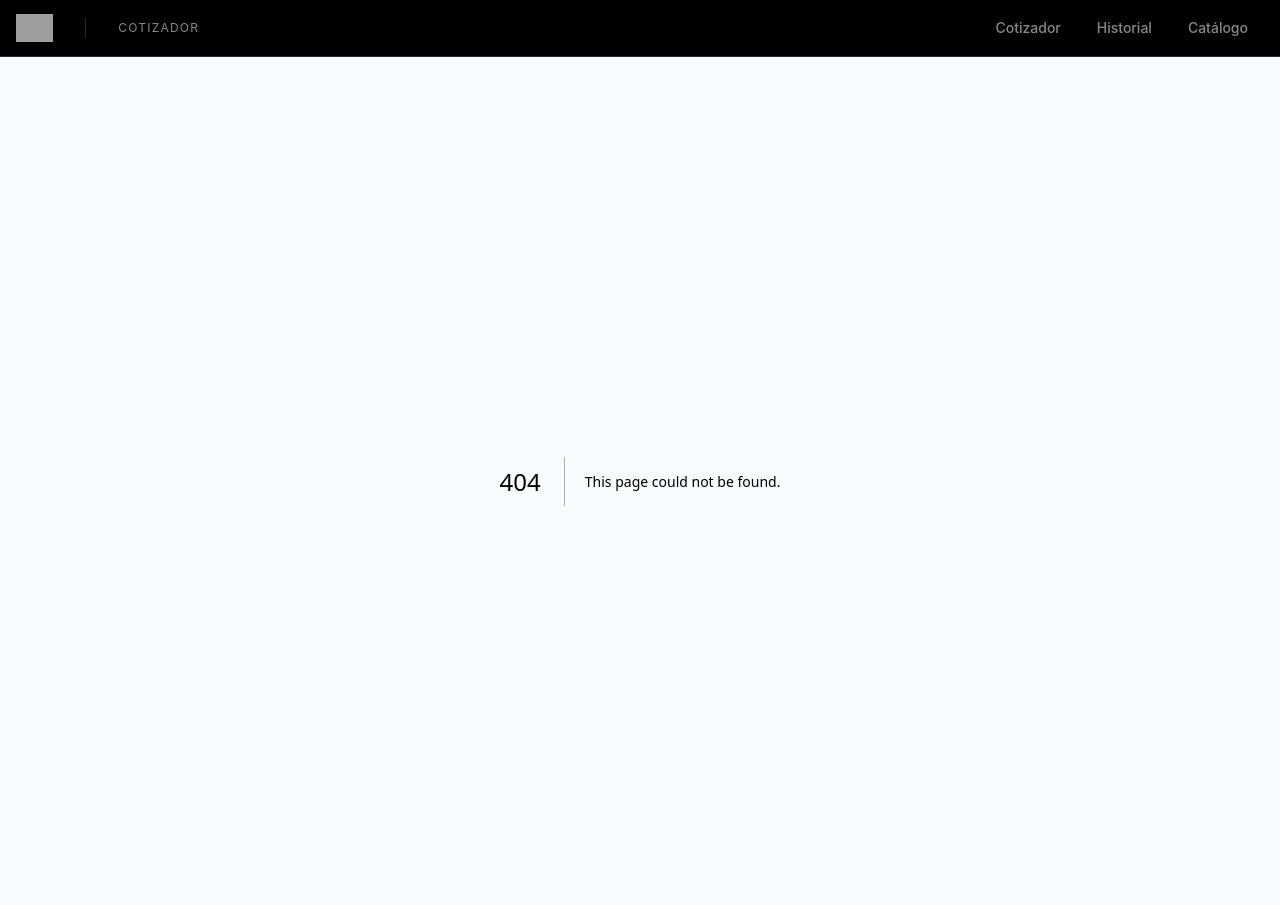
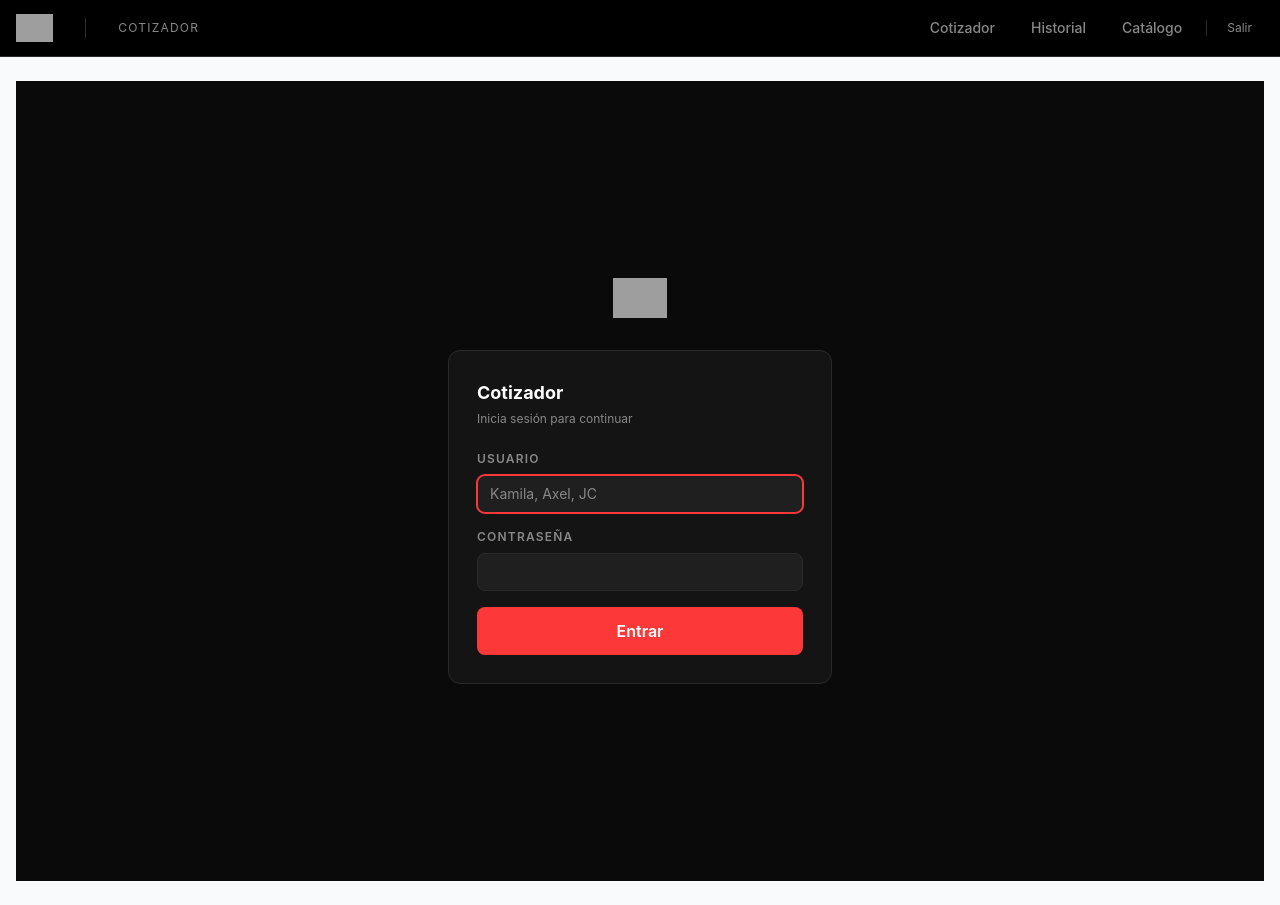
Before and after one commit to axelmtz443/cotizador, a Next.js app: page /login in a window 1280 px wide. Before the commit this address had no page. Built offline with nearby package versions, Linux system fonts and the light colour scheme; grey boxes are pictures that could not be loaded.

Commit message:
feat: autenticacion con login Kamila/Axel/JC + boton salir

```diff
--- /dev/null
+++ b/src/app/api/auth/route.ts
@@ -0,0 +1,27 @@
+import { NextRequest, NextResponse } from "next/server";
+
+const USUARIOS = ["kamila", "axel", "jc"];
+const PASSWORD = "GWP2026";
+
+export async function POST(req: NextRequest) {
+  const { usuario, password } = await req.json();
+
+  if (!USUARIOS.includes(usuario?.toLowerCase()) || password !== PASSWORD) {
+    return NextResponse.json({ error: "Usuario o contraseña incorrectos" }, { status: 401 });
+  }
+
+  const res = NextResponse.json({ ok: true });
+  res.cookies.set("xeryus_auth", "GWP2026_OK", {
+    httpOnly: true,
+    sameSite: "lax",
+    path: "/",
+    maxAge: 60 * 60 * 24 * 7, // 7 días
+  });
+  return res;
+}
+
+export async function DELETE() {
+  const res = NextResponse.json({ ok: true });
+  res.cookies.delete("xeryus_auth");
+  return res;
+}
--- /dev/null
+++ b/src/app/login/page.tsx
@@ -0,0 +1,96 @@
+"use client";
+import { useState } from "react";
+import { useRouter } from "next/navigation";
+import Image from "next/image";
+
+export default function LoginPage() {
+  const router = useRouter();
+  const [usuario, setUsuario] = useState("");
+  const [password, setPassword] = useState("");
+  const [error, setError] = useState("");
+  const [loading, setLoading] = useState(false);
+
+  async function handleSubmit(e: React.FormEvent) {
+    e.preventDefault();
+    setLoading(true);
+    setError("");
+
+    const res = await fetch("/api/auth", {
+      method: "POST",
+      headers: { "Content-Type": "application/json" },
+      body: JSON.stringify({ usuario, password }),
+    });
+
+    if (res.ok) {
+      router.push("/");
+      router.refresh();
+    } else {
+      const data = await res.json();
+      setError(data.error ?? "Error al iniciar sesión");
+      setLoading(false);
+    }
+  }
+
+  return (
+    <div className="min-h-screen bg-xeryus-black flex items-center justify-center p-4">
+      <div className="w-full max-w-sm">
+        <div className="flex justify-center mb-8">
+          <img
+            src="https://xeryusinvest.com/wp-content/uploads/2026/01/Xeryus-Logo-White-1024x282.webp"
+            alt="XERYUS"
+            className="h-10 object-contain"
+          />
+        </div>
+
+        <div className="card p-7">
+          <h1 className="text-lg font-bold text-white mb-1">Cotizador</h1>
+          <p className="text-xs text-xeryus-muted mb-6">Inicia sesión para continuar</p>
+
+          <form onSubmit={handleSubmit} className="space-y-4">
+            <div>
+              <label className="text-xs font-semibold text-xeryus-muted uppercase tracking-widest block mb-2">
+                Usuario
+              </label>
+              <input
+                type="text"
+                value={usuario}
+                onChange={(e) => setUsuario(e.target.value)}
+                placeholder="Kamila, Axel, JC"
+                className="input-field"
+                autoComplete="username"
+                autoFocus
+              />
+            </div>
+
+            <div>
+              <label className="text-xs font-semibold text-xeryus-muted uppercase tracking-widest block mb-2">
+                Contraseña
+              </label>
+              <input
+                type="password"
+                value={password}
+                onChange={(e) => setPassword(e.target.value)}
+                className="input-field"
+                autoComplete="current-password"
+              />
+            </div>
+
+            {error && (
+              <p className="text-sm text-xeryus-redMid bg-xeryus-red/10 border border-xeryus-redDark rounded-lg px-3 py-2">
+                {error}
+              </p>
+            )}
+
+            <button
+              type="submit"
+              disabled={loading}
+              className="btn-primary w-full py-3"
+            >
+              {loading ? "Entrando..." : "Entrar"}
+            </button>
+          </form>
+        </div>
+      </div>
+    </div>
+  );
+}
--- a/src/components/Navbar.tsx
+++ b/src/components/Navbar.tsx
@@ -1,6 +1,6 @@
 "use client";
 import Link from "next/link";
-import { usePathname } from "next/navigation";
+import { usePathname, useRouter } from "next/navigation";
 
 const links = [
   { href: "/", label: "Cotizador" },
@@ -10,6 +10,12 @@ const links = [
 
 export default function Navbar() {
   const pathname = usePathname();
+  const router = useRouter();
+
+  async function handleLogout() {
+    await fetch("/api/auth", { method: "DELETE" });
+    router.push("/login");
+  }
 
   return (
     <header className="bg-black border-b border-xeryus-border sticky top-0 z-50">
@@ -31,7 +37,7 @@ export default function Navbar() {
         </span>
 
         {/* Nav links */}
-        <nav className="flex gap-1 ml-auto">
+        <nav className="flex gap-1 ml-auto items-center">
           {links.map((link) => (
             <Link
               key={link.href}
@@ -45,6 +51,13 @@ export default function Navbar() {
               {link.label}
             </Link>
           ))}
+          <div className="h-4 w-px bg-xeryus-border mx-1" />
+          <button
+            onClick={handleLogout}
+            className="px-3 py-1.5 rounded-md text-xs text-xeryus-muted hover:text-white hover:bg-white/5 transition-colors"
+          >
+            Salir
+          </button>
         </nav>
       </div>
     </header>
```
Also changed, not shown: src/middleware.ts (added, +22 -0 lines).
